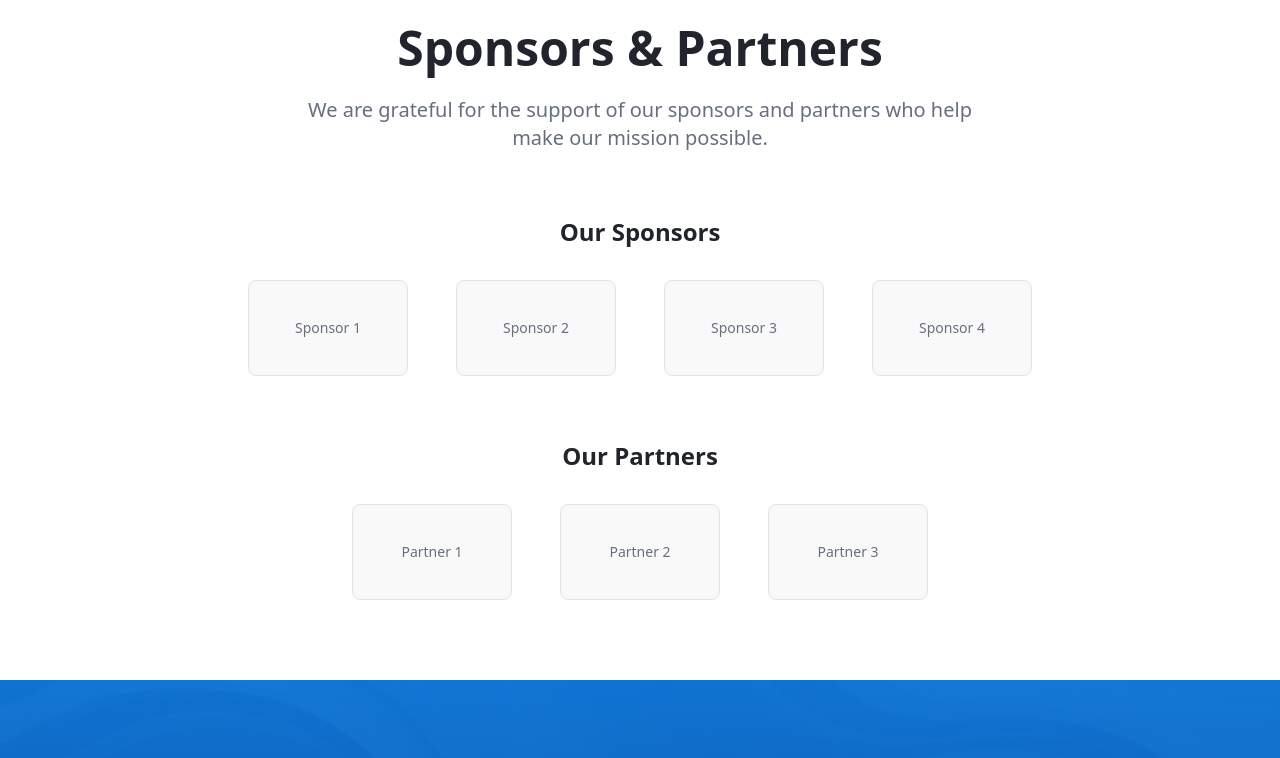
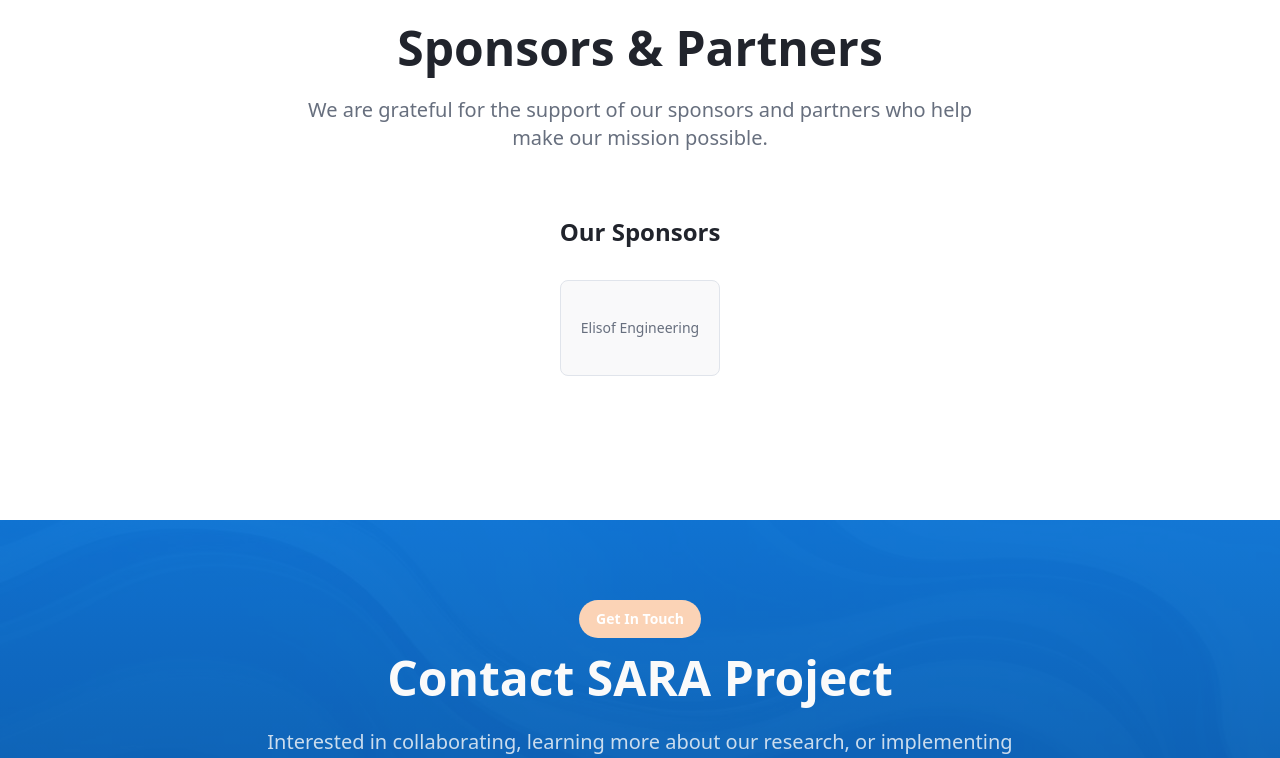
Before and after one commit to mateo-haro/sara-website, a React (Vite) app: page / in a window 1280 px wide. Shown: the part 4803-5561 px from the top of the page. Built offline with nearby package versions, Linux system fonts and the light colour scheme; the HTML template or start-up script is replaced by a standard one.

Commit message:
new sponsor

```diff
--- a/src/components/Sponsors.tsx
+++ b/src/components/Sponsors.tsx
@@ -1,15 +1,12 @@
 const Sponsors = () => {
   const sponsors = [
-    { name: "Sponsor 1", placeholder: true },
-    { name: "Sponsor 2", placeholder: true },
-    { name: "Sponsor 3", placeholder: true },
-    { name: "Sponsor 4", placeholder: true },
+    { name: "Elisof Engineering", placeholder: "src/assets/sponsors/elisof-engineering.png", website: "https://elisof.ch/"},
   ];
 
   const partners = [
-    { name: "Partner 1", placeholder: true },
-    { name: "Partner 2", placeholder: true },
-    { name: "Partner 3", placeholder: true },
+    // { name: "Partner 1", placeholder: true },
+    // { name: "Partner 2", placeholder: true },
+    // { name: "Partner 3", placeholder: true },
   ];
 
   return (
@@ -40,7 +37,7 @@ const Sponsors = () => {
         </div>
 
         {/* Partners */}
-        <div>
+        {/* <div>
           <h3 className="text-2xl font-semibold text-foreground text-center mb-8">Our Partners</h3>
           <div className="flex flex-wrap justify-center items-center gap-8 md:gap-12">
             {partners.map((partner, index) => (
@@ -52,7 +49,7 @@ const Sponsors = () => {
               </div>
             ))}
           </div>
-        </div>
+        </div> */}
       </div>
     </section>
   );
```
Also changed, not shown: src/assets/sponsors_parteners/ELISOF Logo - Official.png (added).
